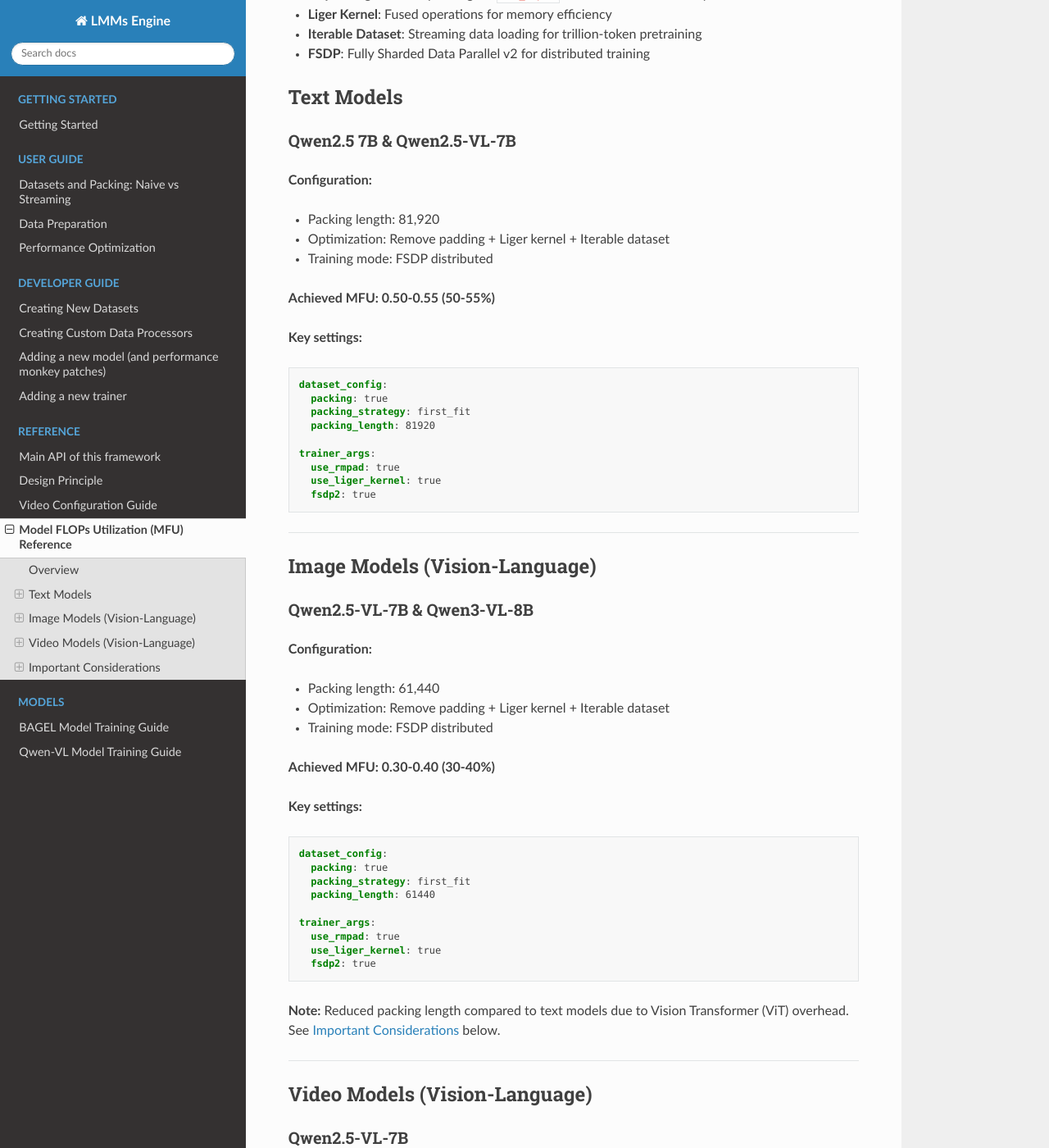
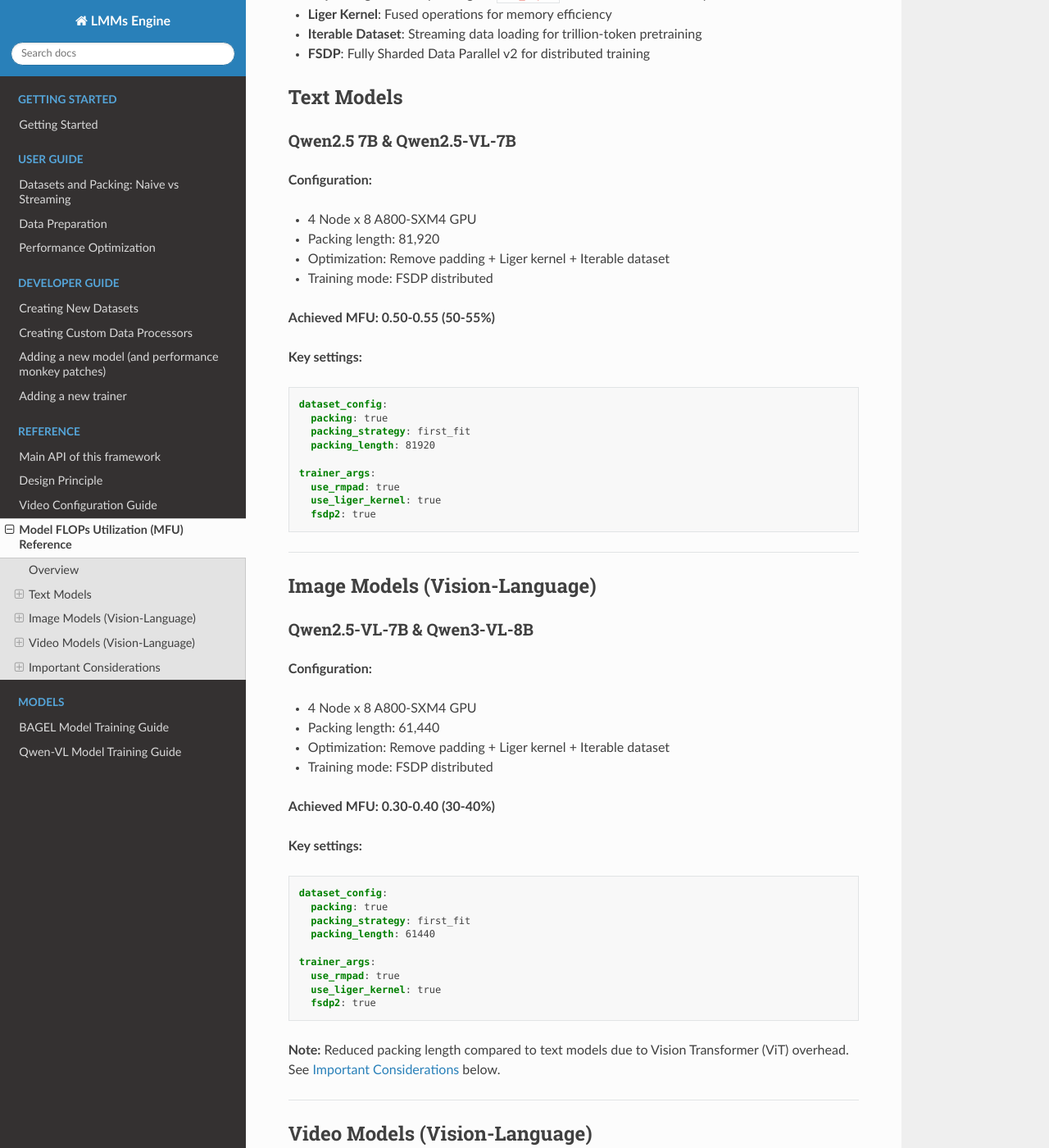
Before and after one commit to leo1oel/lmms-engine, a Sphinx documentation site: the page built from docs/reference/mfu.md, in a window 1280 px wide and 1400 px high, scrolled down 403 px. Shown: the whole window at 82% size. Built offline with Sphinx 7.4.7 and the Read the Docs theme 3.1.0, drawn with Linux system fonts in a browser that asks for light colours; some of the changed text lies outside the part shown.

Commit message:
[doc] Update GPU configuration details in mfu.md

```diff
--- a/docs/reference/mfu.md
+++ b/docs/reference/mfu.md
@@ -16,6 +16,8 @@ Model FLOPs Utilization (MFU) measures the efficiency of GPU usage during traini
 ### Qwen2.5 7B & Qwen2.5-VL-7B
 
 **Configuration:**
+
+- 4 Node x 8 A800-SXM4 GPU
 - Packing length: 81,920
 - Optimization: Remove padding + Liger kernel + Iterable dataset
 - Training mode: FSDP distributed
@@ -42,6 +44,8 @@ trainer_args:
 ### Qwen2.5-VL-7B & Qwen3-VL-8B
 
 **Configuration:**
+
+- 4 Node x 8 A800-SXM4 GPU
 - Packing length: 61,440
 - Optimization: Remove padding + Liger kernel + Iterable dataset
 - Training mode: FSDP distributed
@@ -70,6 +74,8 @@ trainer_args:
 ### Qwen2.5-VL-7B
 
 **Configuration:**
+
+- 4 Node x 8 A800-SXM4 GPU
 - Packing length: 51,200
 - Optimization: Remove padding + Liger kernel + Iterable dataset
 - Training mode: FSDP distributed
@@ -94,6 +100,8 @@ trainer_args:
 ### Qwen3-VL-8B with Sequence Parallel
 
 **Configuration:**
+
+- 4 Node x 8 A800-SXM4 GPU
 - Packing length: 51,200
 - Sequence Parallel degree: 2
 - Optimization: Remove padding + Liger kernel + Iterable dataset
```
